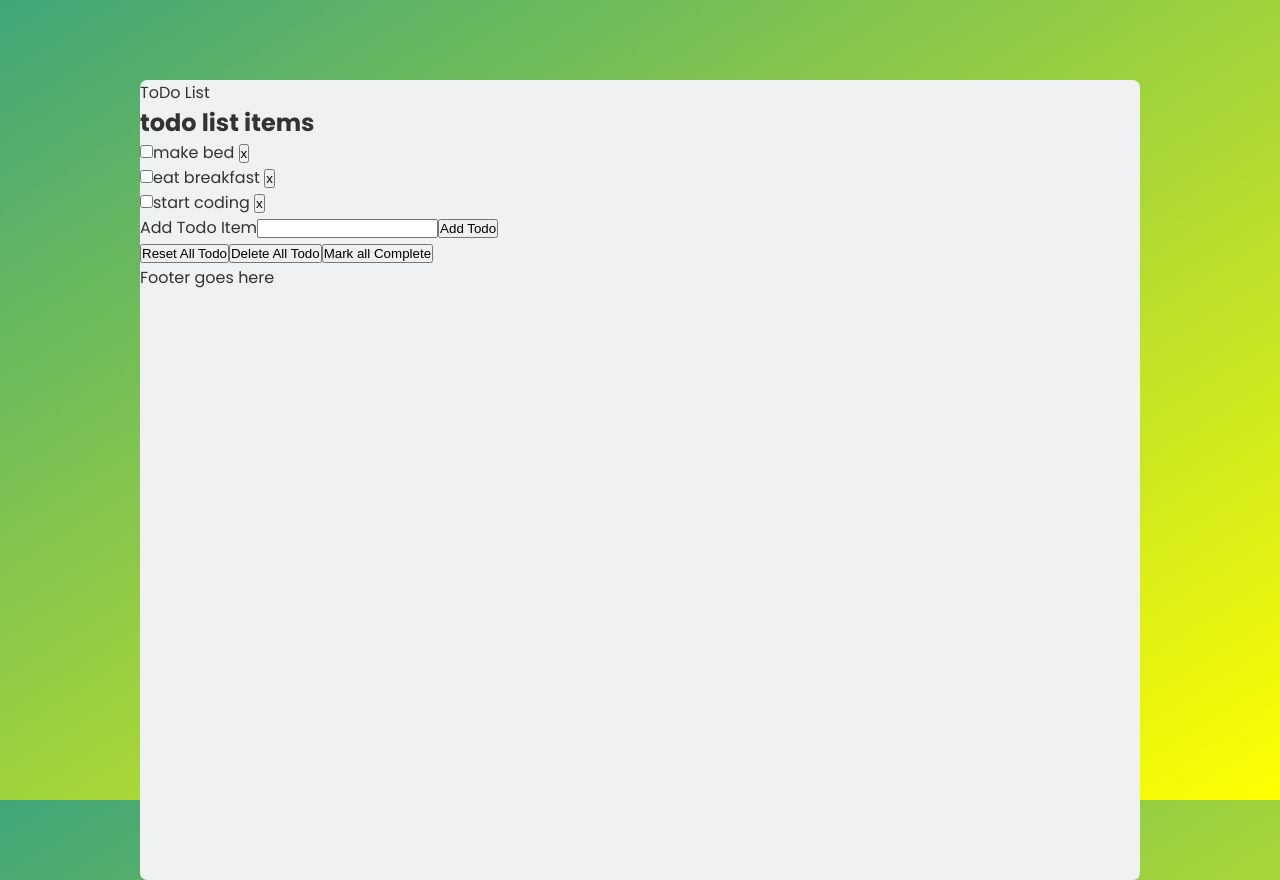
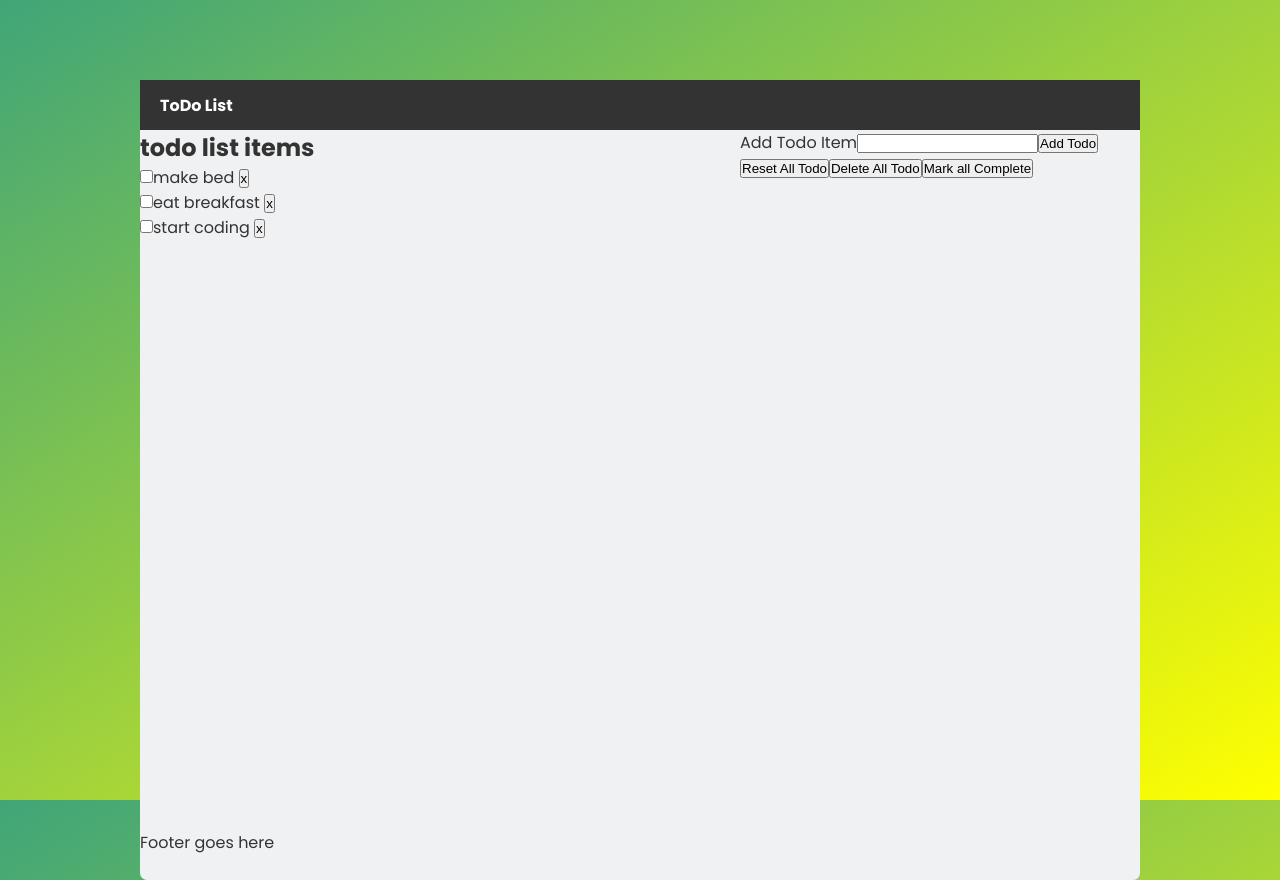
Before and after one commit to tamalchowdhury/7-react-todo-list, a React (Vite) app: page / in a window 1280 px wide. Built offline with nearby package versions, Linux system fonts and the light colour scheme.

Commit message:
layout header

```diff
--- a/src/index.css
+++ b/src/index.css
@@ -17,7 +17,8 @@ body {
   display: flex;
   justify-content: center;
   height: 100vh;
-  background-image: linear-gradient(to bottom right, #40a578, yellow);
+  background-image: linear-gradient(to bottom right, #40a578, yellow),
+    url("./img/bg.svg");
 }
 
 .app {
@@ -26,4 +27,19 @@ body {
   background: #f0f1f2;
   margin-top: 80px;
   border-radius: 7px;
+  display: grid;
+  grid-template-columns: 1fr 400px;
+  grid-template-rows: 50px 1fr 50px;
 }
+
+.header {
+  grid-column: 1 / -1;
+  grid-row: 1 / 2;
+  background: #333;
+  color: white;
+  display: flex;
+  justify-content: space-between;
+  align-items: center;
+  padding: 0 20px;
+  font-weight: bold;
+}
```
